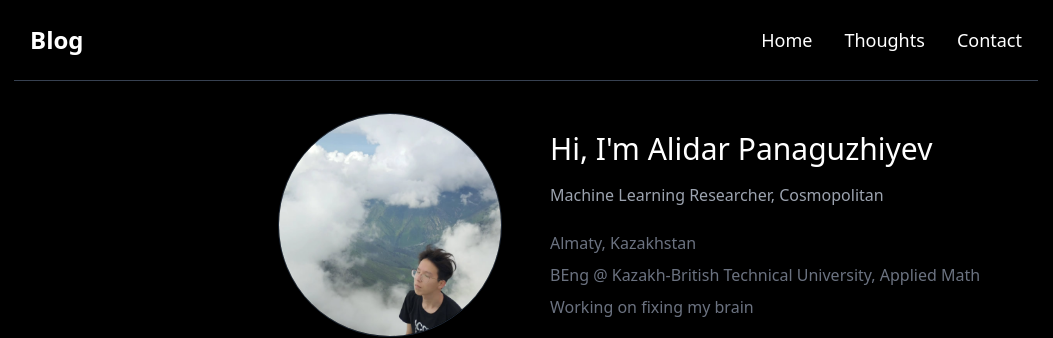
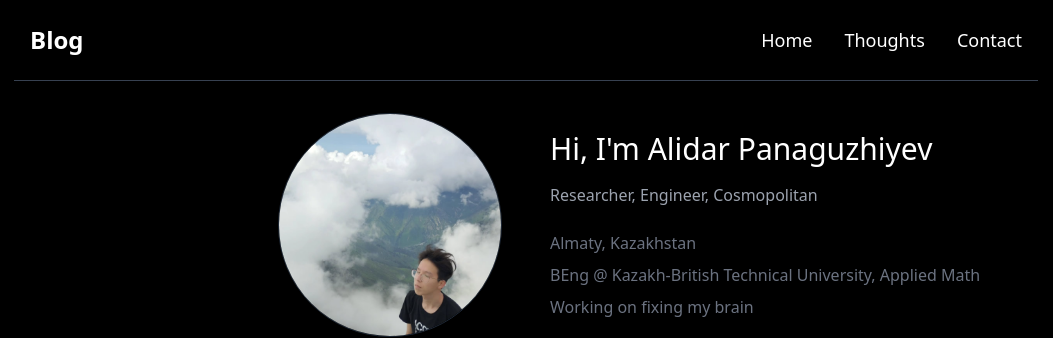
Before and after one commit to l3333t/my-portfolio, a React (Vite) app: page / in a window 1280 px wide. Shown: the top 338 px of the page, without its empty margins (114-1167 px from the left). Built offline with nearby package versions, Linux system fonts and the light colour scheme.

Commit message:
update lol

```diff
--- a/src/pages/Home.jsx
+++ b/src/pages/Home.jsx
@@ -13,7 +13,7 @@ function Portfolio() {
 
         <div>
           <h1 className="text-3xl font-normal mb-4">Hi, I'm Alidar Panaguzhiyev</h1>
-          <p className="text-gray-400 mb-6">Machine Learning Researcher, Cosmopolitan</p>
+          <p className="text-gray-400 mb-6">Researcher, Engineer, Cosmopolitan</p>
           <div className="space-y-2 text-gray-500">
             <p>Almaty, Kazakhstan</p>
             <p>BEng @ Kazakh-British Technical University, Applied Math</p>
```
